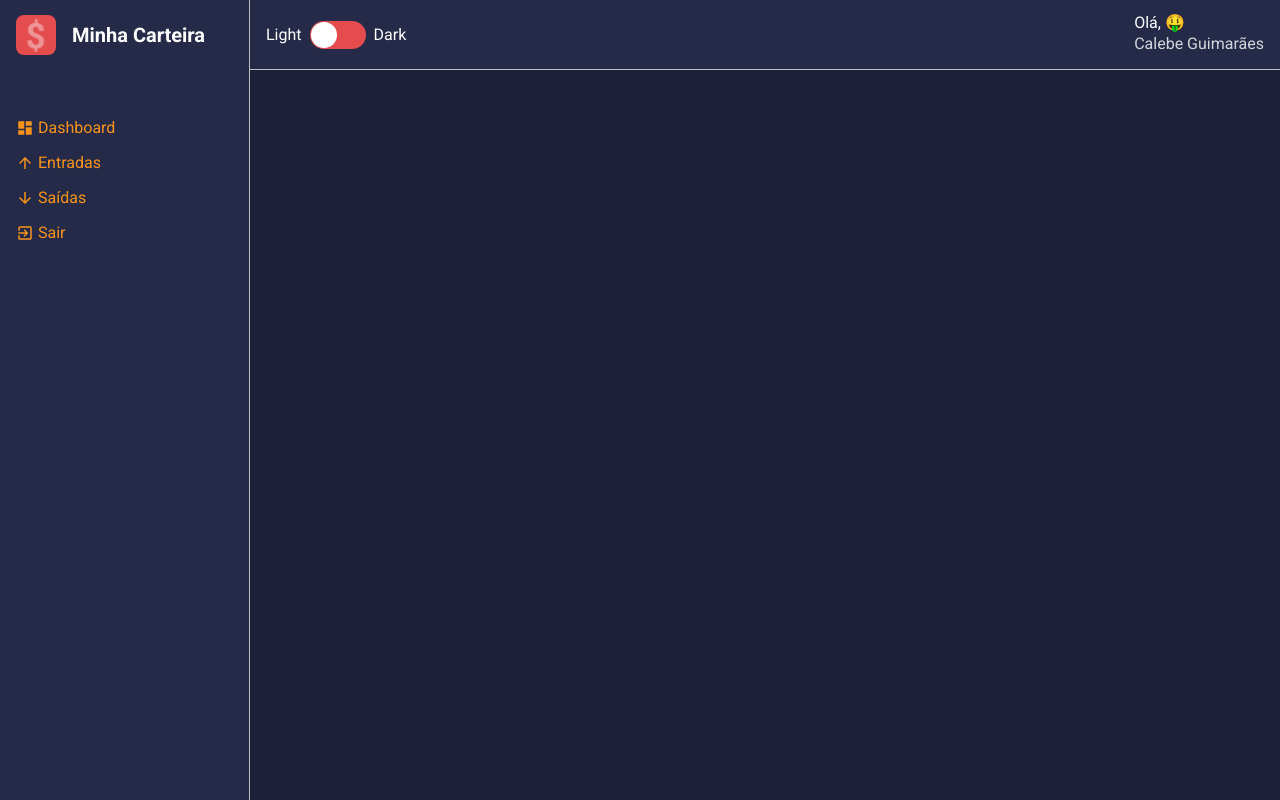
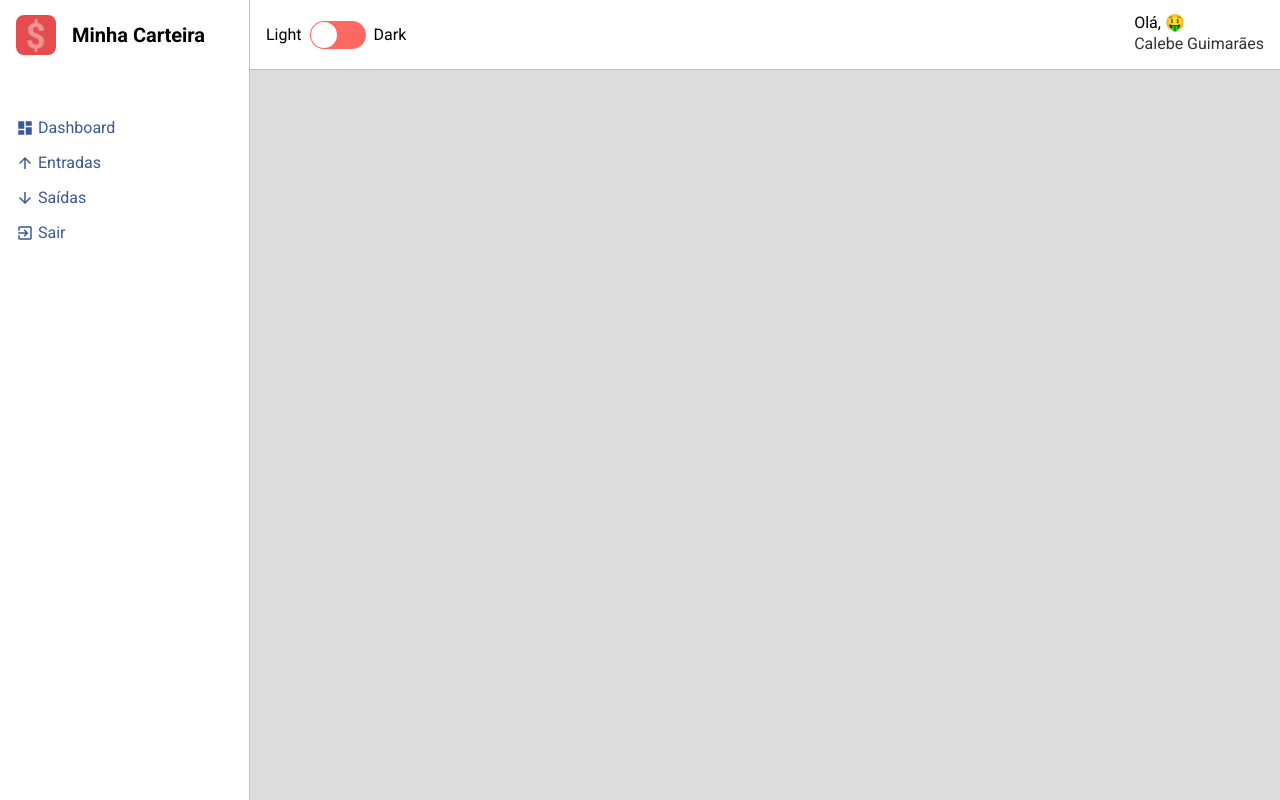
Before and after one commit to calebesg/my-wallet, a React (Create React App) app: page / in a window 1280 px wide. Built offline with nearby package versions, Linux system fonts and the light colour scheme.

Commit message:
created toggle theme

```diff
--- a/src/App.tsx
+++ b/src/App.tsx
@@ -1,12 +1,14 @@
 import { ThemeProvider } from 'styled-components'
 
-import dark from './styles/theme/dark'
 import GlobalStyles from './styles/global'
 import Routes from './routes'
+import { useTheme } from './hooks/theme'
 
 const App: React.FC = () => {
+  const { theme } = useTheme()
+
   return (
-    <ThemeProvider theme={dark}>
+    <ThemeProvider theme={theme}>
       <GlobalStyles />
       <Routes />
     </ThemeProvider>
--- a/src/components/Header/index.tsx
+++ b/src/components/Header/index.tsx
@@ -1,11 +1,12 @@
-import { useMemo, useState } from 'react'
+import { useMemo } from 'react'
+import { useTheme } from '../../hooks/theme'
 
 import emojis from '../../shared/emojis'
 import ToggleTheme from '../ToggleTheme'
 import { Container, Profile, Welcome, UserName } from './styles'
 
 const Header: React.FC = () => {
-  const [checked, setChecked] = useState(false)
+  const { theme, toggleTheme } = useTheme()
 
   const emoji = useMemo(() => {
     const index = Math.floor(Math.random() * emojis.length)
@@ -14,7 +15,12 @@ const Header: React.FC = () => {
 
   return (
     <Container>
-      <ToggleTheme checked={checked} onChange={() => setChecked(!checked)} />
+      <ToggleTheme
+        labelLeft="light"
+        labelRight="dark"
+        checked={theme.title === 'dark'}
+        onChange={() => toggleTheme()}
+      />
 
       <Profile>
         <Welcome>Olá, {emoji}</Welcome>
--- a/src/components/ToggleTheme/index.tsx
+++ b/src/components/ToggleTheme/index.tsx
@@ -1,6 +1,8 @@
 import { Container, Toggle, ToggleLabel } from './styles'
 
 interface ToggleThemeProps {
+  labelLeft: string
+  labelRight: string
   checked: boolean
   onChange: () => void
 }
--- /dev/null
+++ b/src/hooks/theme.tsx
@@ -0,0 +1,58 @@
+import { createContext, useContext, useState } from 'react'
+
+import dark from '../styles/theme/dark'
+import light from '../styles/theme/light'
+
+interface ITheme {
+  title: string
+
+  colors: {
+    primary: string
+    secondary: string
+    tertiary: string
+
+    text: string
+    black: string
+    gray: string
+
+    success: string
+    info: string
+    warning: string
+  }
+}
+
+interface IThemeContext {
+  toggleTheme: () => void
+  theme: ITheme
+}
+
+const ThemeContext = createContext<IThemeContext>({} as IThemeContext)
+
+interface IThemeProviderProps {
+  children: React.ReactNode
+}
+
+const ThemeProvider: React.FC<IThemeProviderProps> = ({ children }) => {
+  const [theme, setTheme] = useState<ITheme>(() => {
+    const savedTheme = localStorage.getItem('@minha-carteira:theme')
+    return savedTheme === 'dark' ? dark : light
+  })
+
+  const toggleTheme = () => {
+    const updatedTheme = theme.title === 'dark' ? light : dark
+
+    setTheme(updatedTheme)
+
+    localStorage.setItem('@minha-carteira:theme', updatedTheme.title)
+  }
+
+  return (
+    <ThemeContext.Provider value={{ theme, toggleTheme }}>
+      {children}
+    </ThemeContext.Provider>
+  )
+}
+
+const useTheme = () => useContext(ThemeContext)
+
+export { ThemeProvider, useTheme }
--- a/src/index.tsx
+++ b/src/index.tsx
@@ -3,9 +3,13 @@ import ReactDOM from 'react-dom/client'
 
 import App from './App'
 
+import { ThemeProvider } from './hooks/theme'
+
 const root = ReactDOM.createRoot(document.getElementById('root') as HTMLElement)
 root.render(
   <React.StrictMode>
-    <App />
+    <ThemeProvider>
+      <App />
+    </ThemeProvider>
   </React.StrictMode>
 )
```
